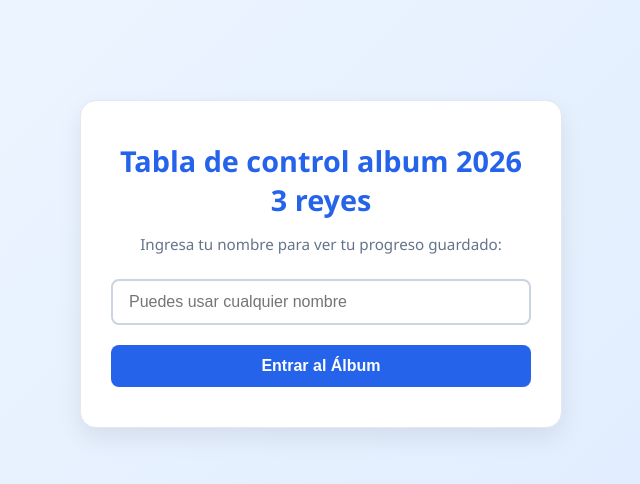
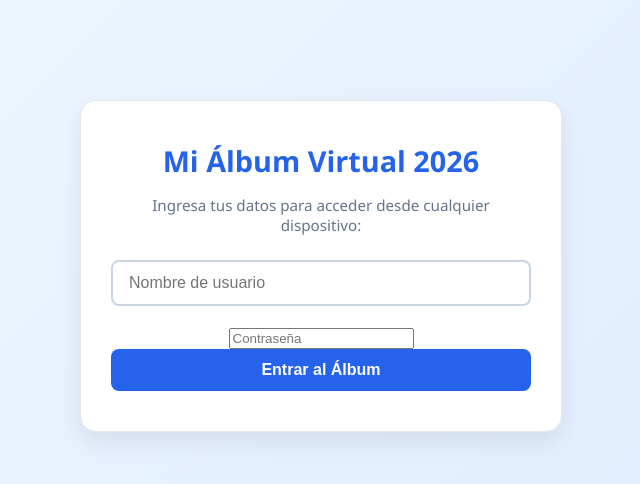
Before and after one commit to carlololo255/tabla-de-control, a plain HTML site: page index.html in a window 1280 px wide. Shown: the whole page, without its empty margins (319-959 px from the left). Drawn offline with Linux system fonts and the light colour scheme.

Commit message:
index.html

```diff
--- a/index.html
+++ b/index.html
@@ -6,19 +6,24 @@
     <title>Mi Álbum Virtual</title>
 
     <link rel="icon" type="image/png" href="logo.png">
-
+    <script src="https://www.gstatic.com/firebasejs/10.8.0/firebase-app-compat.js"></script>
+<script src="https://www.gstatic.com/firebasejs/10.8.0/firebase-auth-compat.js"></script>
+<script src="https://www.gstatic.com/firebasejs/10.8.0/firebase-database-compat.js"></script>
     <link rel="stylesheet" href="styles.css">
 </head>
 <body>
 
 <div class="container">
 
-    <div id="login-container" class="login-box">
-        <h2>Tabla de control album 2026 3 reyes</h2>
-        <p>Ingresa tu nombre para ver tu progreso guardado:</p>
-        <input type="text" id="username-input" placeholder="Puedes usar cualquier nombre" maxlength="20" autocomplete="off">
+    <div id="login-container">
+    <div class="login-box">
+        <h2>Mi Álbum Virtual 2026</h2>
+        <p>Ingresa tus datos para acceder desde cualquier dispositivo:</p>
+        <input type="text" id="username-input" placeholder="Nombre de usuario" maxlength="20" autocomplete="off">
+        <input type="password" id="password-input" placeholder="Contraseña" maxlength="20">
         <button id="login-btn">Entrar al Álbum</button>
     </div>
+</div>
 
     <div id="album-container" style="display: none;">
         <header>
```
